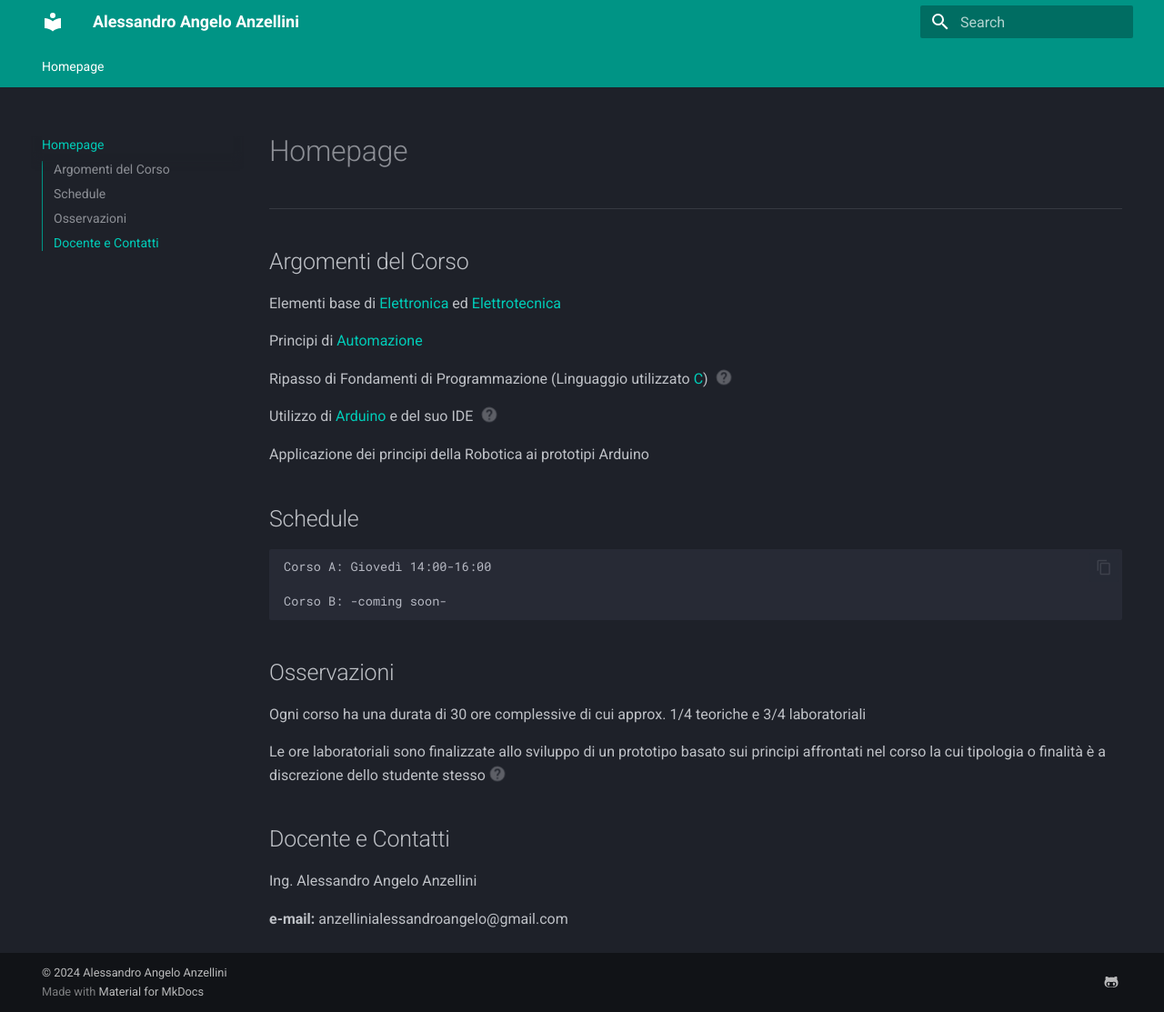
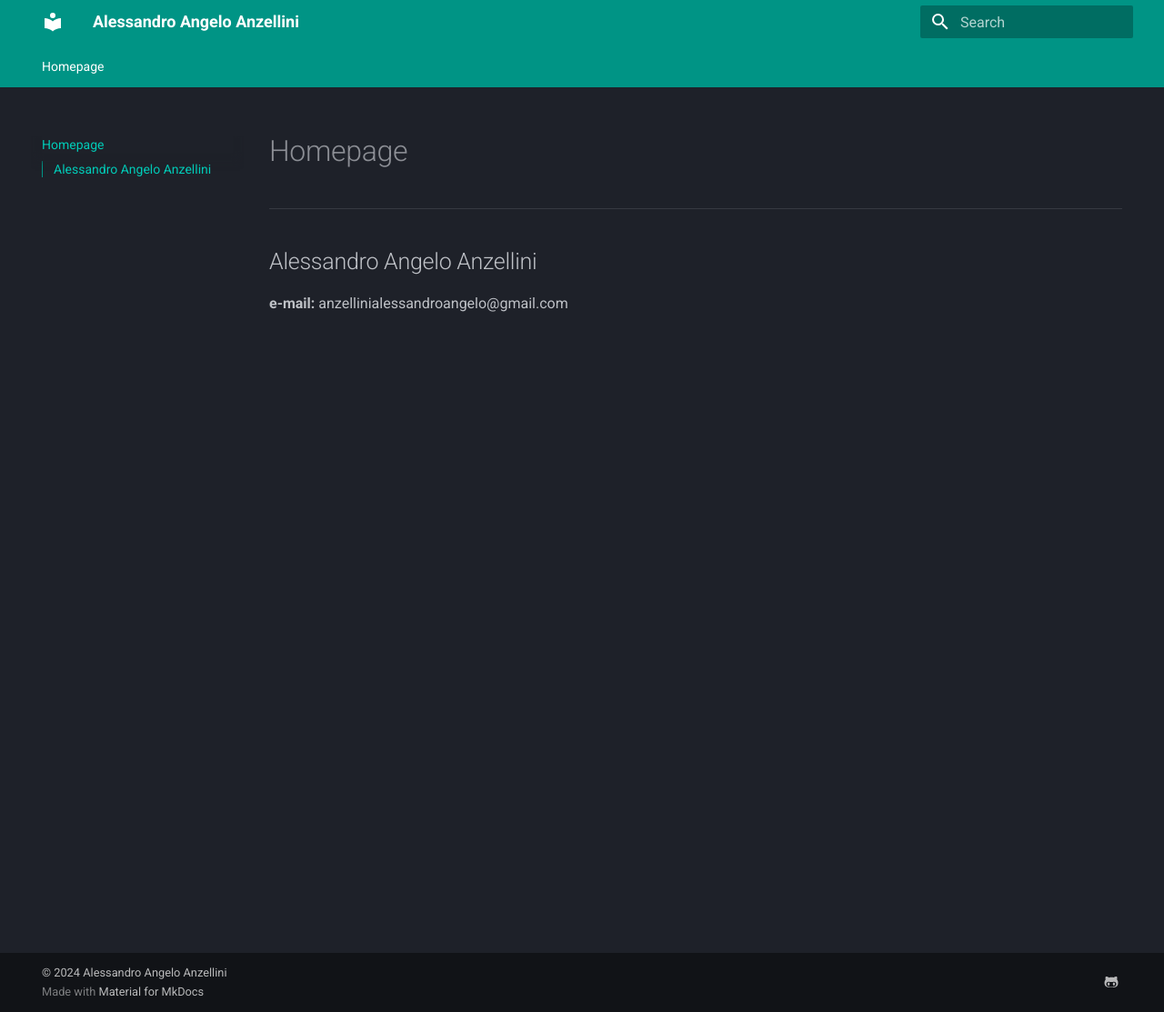
Before and after one commit to Alexanderis1/Teaching, an MkDocs documentation site: the page built from docs/index.md, in a window 1280 px wide and 1113 px high. Shown: the whole window at 91% size. Built offline with MkDocs 1.6.1 and Material for MkDocs 9.7.7, drawn with Linux system fonts in a browser that asks for light colours.

Commit message:
Update index.md

```diff
--- a/docs/index.md
+++ b/docs/index.md
@@ -2,41 +2,9 @@
 
 ---
 
-## Argomenti del Corso
+## Alessandro Angelo Anzellini
 
-Elementi base di [Elettronica](https://it.wikipedia.org/wiki/Elettronica_digitale) ed [Elettrotecnica](https://it.wikipedia.org/wiki/Elettrotecnica)
 
-Principi di [Automazione](https://it.wikipedia.org/wiki/Automazione)
 
-Ripasso di Fondamenti di Programmazione (Linguaggio utilizzato [C](https://it.wikipedia.org/wiki/C_(linguaggio_di_programmazione))) (1)
-{ .annotate }
-
-1.  Verrà utilizzato C perchè è il linguaggio supportato per scrivere codice per Arduino
-
-Utilizzo di [Arduino](https://www.arduino.cc/en/about) e del suo IDE (1)
-{ .annotate }
-
-1.  Un IDE è un software utilizzato dai programmatori per scrivere codice per specifiche piattaforme o con elementi di supporto a particolari linguaggi
-
-Applicazione dei principi della Robotica ai prototipi Arduino
-
-## Schedule
-
-    Corso A: Giovedì 14:00-16:00
-
-    Corso B: -coming soon-
-
-## Osservazioni
-
-Ogni corso ha una durata di 30 ore complessive di cui approx. 1/4 teoriche e 3/4 laboratoriali
-
-Le ore laboratoriali sono finalizzate allo sviluppo di un prototipo basato sui principi affrontati nel corso la cui tipologia o finalità è a discrezione dello studente stesso(1)
-{ .annotate }
-
-1.  A patto di non risultare troppo complesso e/o di natura pericolosa
-
-## Docente e Contatti
-
-Ing. Alessandro Angelo Anzellini
 
 **e-mail:** anzellinialessandroangelo@gmail.com
```
